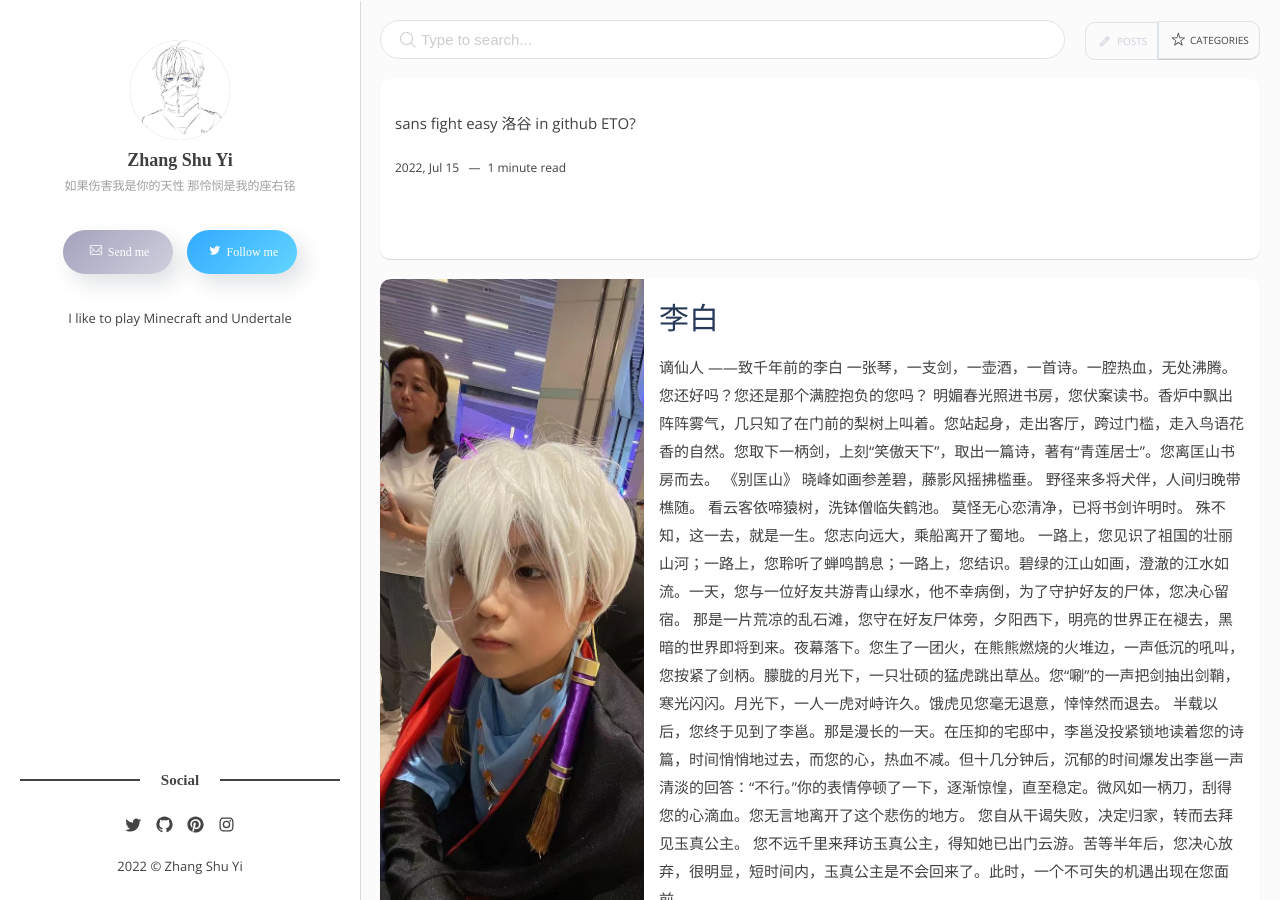
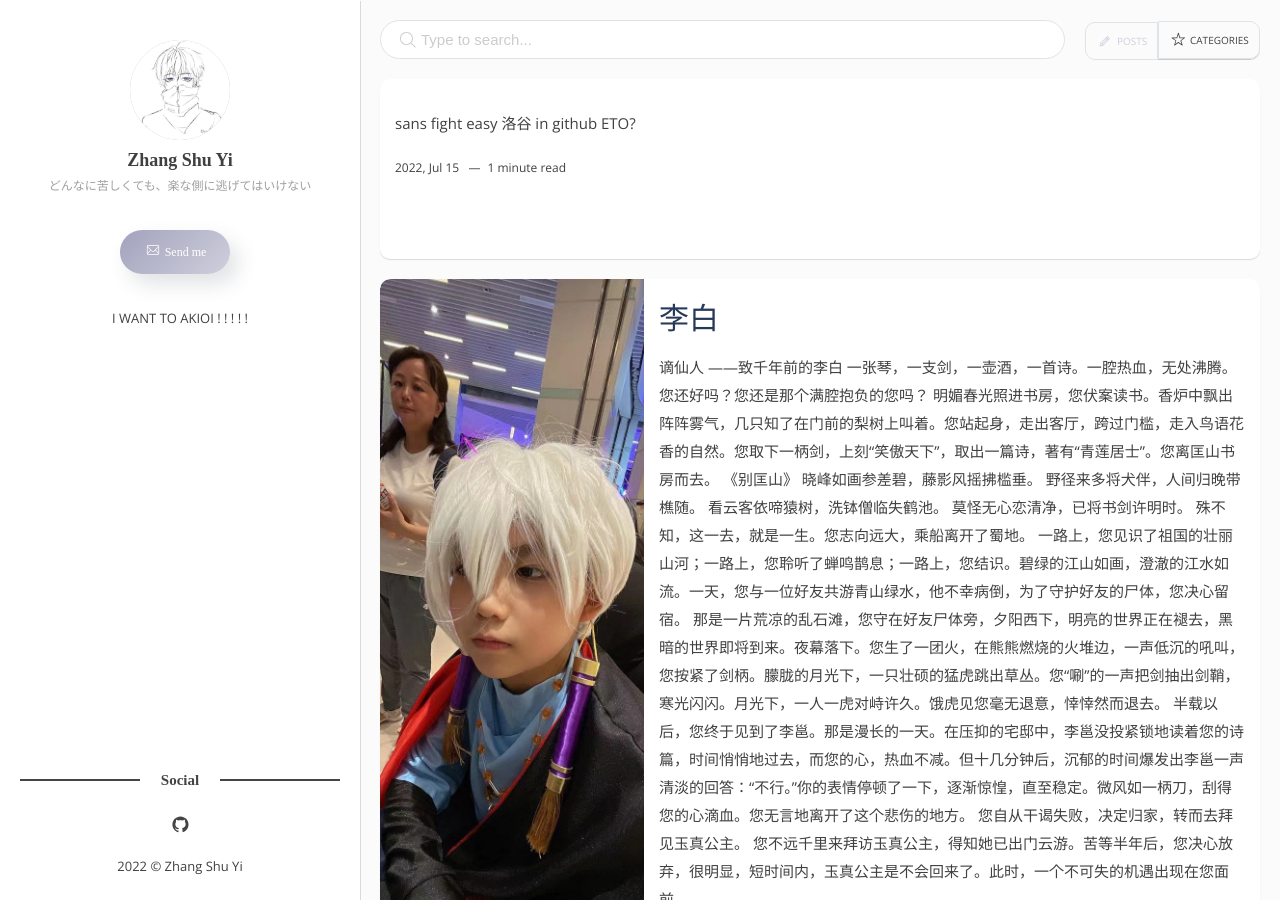
Before and after one commit to zsy816xdsj/zsy816xdsj.github.io, a Jekyll site: the page built from docs/index.html, in a window 1280 px wide and 900 px high. Built offline with Jekyll 4.4.1, drawn with Linux system fonts in a browser that asks for light colours; some web fonts are replaced; the list of posts is cut into pages by our own code.

Commit message:
Update _config.yml

```diff
--- a/docs/_config.yml
+++ b/docs/_config.yml
@@ -1,28 +1,28 @@
-title: Welcome to Flexton
-description: Flexton is a responsive and ultra-minimal theme for Jekyll.
+title: zhangshuyiのblog
+description: this is a discription about zhangshuyi
 baseurl: "" # the subpath of your site, e.g. /blog
 url: "flexton.netlify.com" # the base hostname & protocol for your site, e.g. http://example.com
 
 # Author
 author-name:    Zhang Shu Yi
 author-image:   1.jpg
-author-job:    如果伤害我是你的天性 那怜悯是我的座右铭
+author-job:    どんなに苦しくても、楽な側に逃げてはいけない
 author-email:   bradzhang2010@163.com
-author-twitter: /
-about-author:   I like to play Minecraft and Undertale
+author-luogu: zhangshuyi
+about-author:  I WANT TO AKIOI !  !   !    !     !
 
 # Social settings
-social-twitter:   artemsheludko_
+social-twitter:
 social-facebook:
-social-github:    artemsheludko
-social-pinterest: artemsheludko
-social-instagram: artemsheludko_
+social-github:    zsy816xdsj
+social-pinterest:
+social-instagram:
 social-youtube:
 social-vk:
 social-linkedin:
 
 # Newsletter
-mailchimp: # Add your MailChimp form identifier. For example - blogenjoyfreedom.us16.list-manage.com/subscribe/post?u=cd56155d76ddeeb4c0bc4d080&amp;id=7a526cd13e
+mailchimp:
 
 # Google Analytics
 google-analytics: # Add your identifier. For example UA-99631805-1
```
